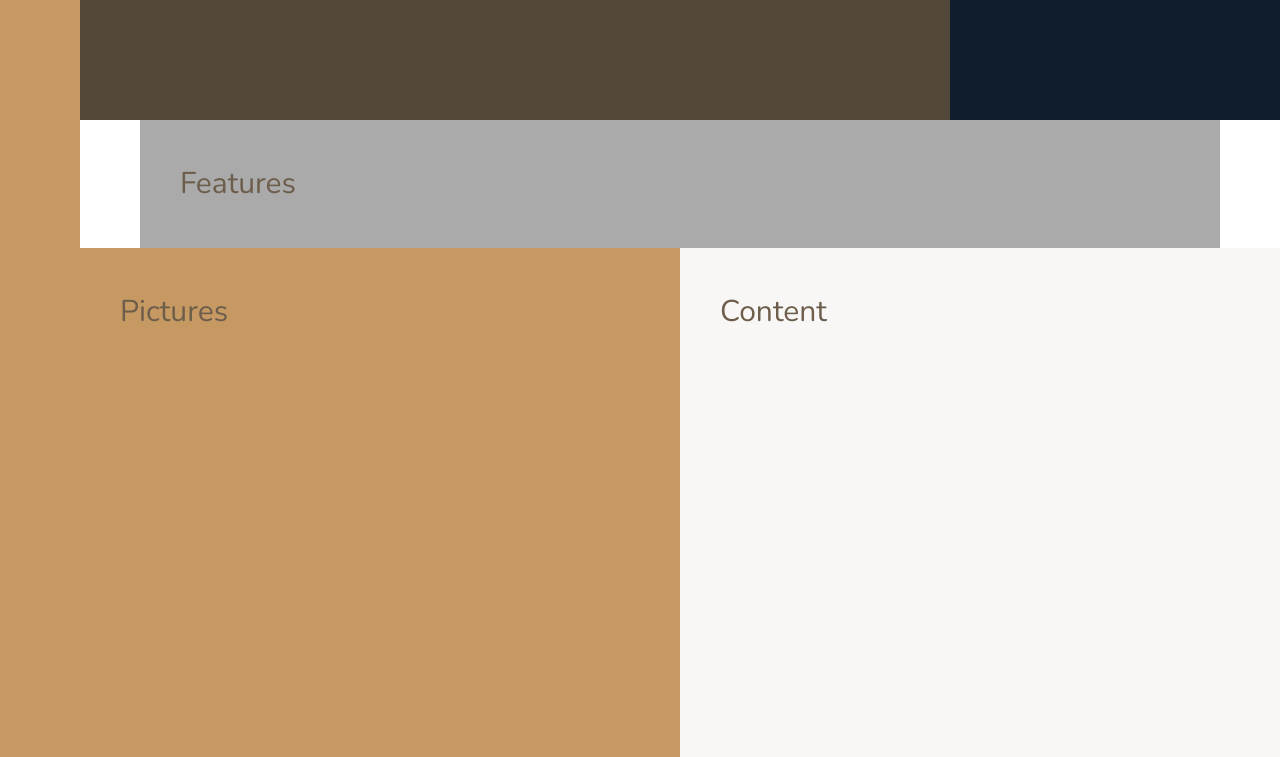
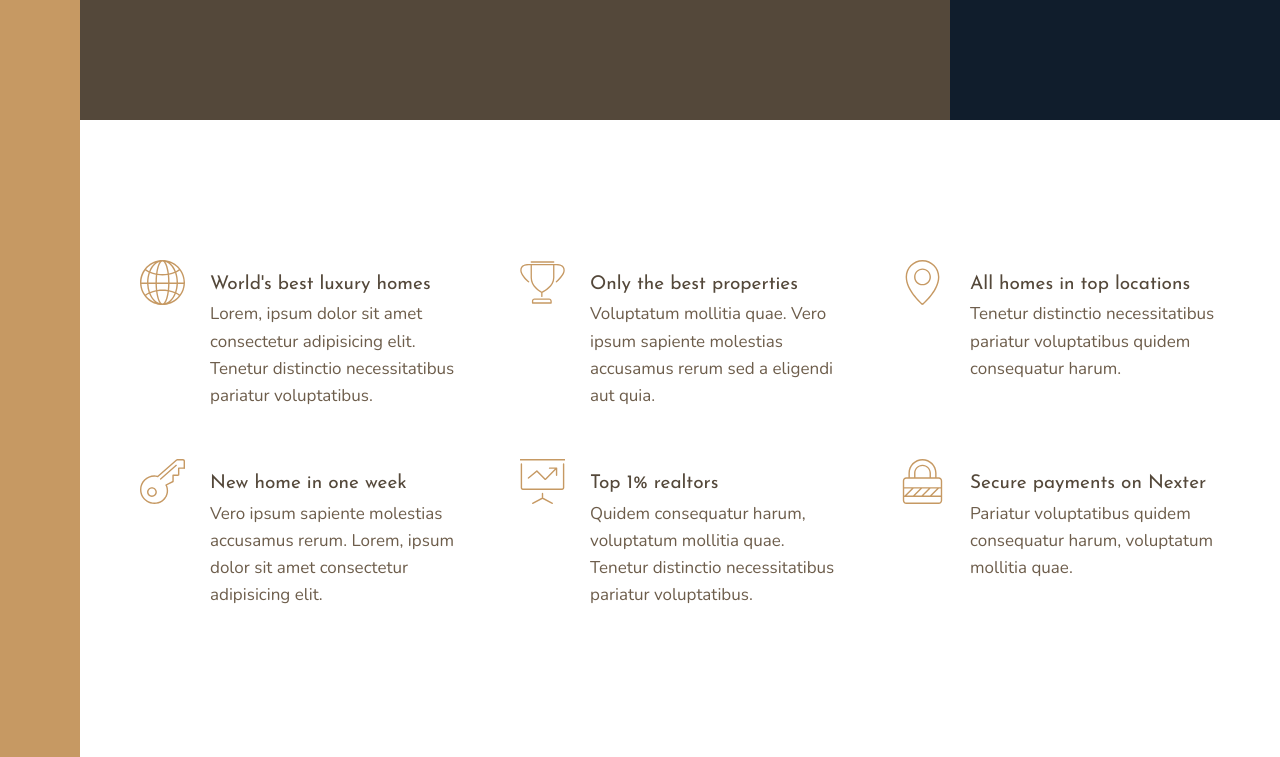
Before and after one commit to Dokanix/Nexter-Page, a website: page index.html in a window 1280 px wide. Shown: the part 520-1277 px from the top of the page. Drawn offline with nearby package versions, Linux system fonts and the light colour scheme.

Commit message:
Add Features Section

```diff
--- a/index.html
+++ b/index.html
@@ -16,13 +16,87 @@
   </head>
   <body class="container">
     <div class="sidebar">Sidebar</div>
+
     <header class="header">Header</header>
+
     <div class="realtors">Realtors</div>
-    <section class="features">Features</section>
+
+    <section class="features">
+      <div class="feature">
+        <svg class="feature__icon">
+          <use xlink:href="img/sprite.svg#icon-global"></use>
+        </svg>
+        <h4 class="heading-4 heading-4--dark">World's best luxury homes</h4>
+        <p class="feature__text">
+          Lorem, ipsum dolor sit amet consectetur adipisicing elit. Tenetur
+          distinctio necessitatibus pariatur voluptatibus.
+        </p>
+      </div>
+
+      <div class="feature">
+        <svg class="feature__icon">
+          <use xlink:href="img/sprite.svg#icon-trophy"></use>
+        </svg>
+        <h4 class="heading-4 heading-4--dark">Only the best properties</h4>
+        <p class="feature__text">
+          Voluptatum mollitia quae. Vero ipsum sapiente molestias accusamus
+          rerum sed a eligendi aut quia.
+        </p>
+      </div>
+
+      <div class="feature">
+        <svg class="feature__icon">
+          <use xlink:href="img/sprite.svg#icon-map-pin"></use>
+        </svg>
+        <h4 class="heading-4 heading-4--dark">All homes in top locations</h4>
+        <p class="feature__text">
+          Tenetur distinctio necessitatibus pariatur voluptatibus quidem
+          consequatur harum.
+        </p>
+      </div>
+
+      <div class="feature">
+        <svg class="feature__icon">
+          <use xlink:href="img/sprite.svg#icon-key"></use>
+        </svg>
+        <h4 class="heading-4 heading-4--dark">New home in one week</h4>
+        <p class="feature__text">
+          Vero ipsum sapiente molestias accusamus rerum. Lorem, ipsum dolor sit
+          amet consectetur adipisicing elit.
+        </p>
+      </div>
+
+      <div class="feature">
+        <svg class="feature__icon">
+          <use xlink:href="img/sprite.svg#icon-presentation"></use>
+        </svg>
+        <h4 class="heading-4 heading-4--dark">Top 1% realtors</h4>
+        <p class="feature__text">
+          Quidem consequatur harum, voluptatum mollitia quae. Tenetur distinctio
+          necessitatibus pariatur voluptatibus.
+        </p>
+      </div>
+
+      <div class="feature">
+        <svg class="feature__icon">
+          <use xlink:href="img/sprite.svg#icon-lock"></use>
+        </svg>
+        <h4 class="heading-4 heading-4--dark">Secure payments on Nexter</h4>
+        <p class="feature__text">
+          Pariatur voluptatibus quidem consequatur harum, voluptatum mollitia
+          quae.
+        </p>
+      </div>
+    </section>
+
     <div class="story__pictures">Pictures</div>
+
     <div class="story__content">Content</div>
+
     <section class="homes">Homes</section>
+
     <section class="gallery">Gallery</section>
+
     <footer class="footer">Footer</footer>
   </body>
 </html>
--- a/sass/_base.scss
+++ b/sass/_base.scss
@@ -41,9 +41,4 @@ body {
     [sidebar-start] 8rem [sidebar-end full-start] minmax(6rem, 1fr)
     [center-start] repeat(8, [col-start] minmax(min-content, 14rem) [col-end])
     [center-end] minmax(6rem, 1fr) [full-end];
-
-  & > * {
-    padding: 40px;
-    font-size: 3rem;
-  }
 }
--- a/sass/_features.scss
+++ b/sass/_features.scss
@@ -1,4 +1,26 @@
 .features {
-  background-color: $color-grey-light-2;
   grid-column: center-start / center-end;
+  margin: 15rem 0;
+  display: grid;
+  grid-template-columns: repeat(auto-fit, minmax(25rem, 1fr));
+  grid-gap: 6rem;
+  align-items: start;
 }
+
+.feature {
+  display: grid;
+  grid-template-columns: min-content 1fr;
+  grid-column-gap: 2.5rem;
+
+  &__icon {
+    fill: $color-primary;
+    width: 4.5rem;
+    height: 4.5rem;
+    grid-row: 1 / span 2;
+    transform: translateY(-1rem);
+  }
+
+  &__text {
+    font-size: 1.7rem;
+  }
+}
--- a/sass/_typography.scss
+++ b/sass/_typography.scss
@@ -0,0 +1,29 @@
+%heading {
+  font-family: $font-display;
+  font-weight: 400;
+}
+
+.heading-1 {
+  @extend %heading;
+}
+
+.heading-2 {
+  @extend %heading;
+}
+
+.heading-3 {
+  @extend %heading;
+}
+
+.heading-4 {
+  @extend %heading;
+  font-size: 1.9rem;
+
+  &--light {
+    color: $color-grey-light-1;
+  }
+
+  &--dark {
+    color: $color-grey-dark-1;
+  }
+}
```
Also changed, not shown: css/style.css.
